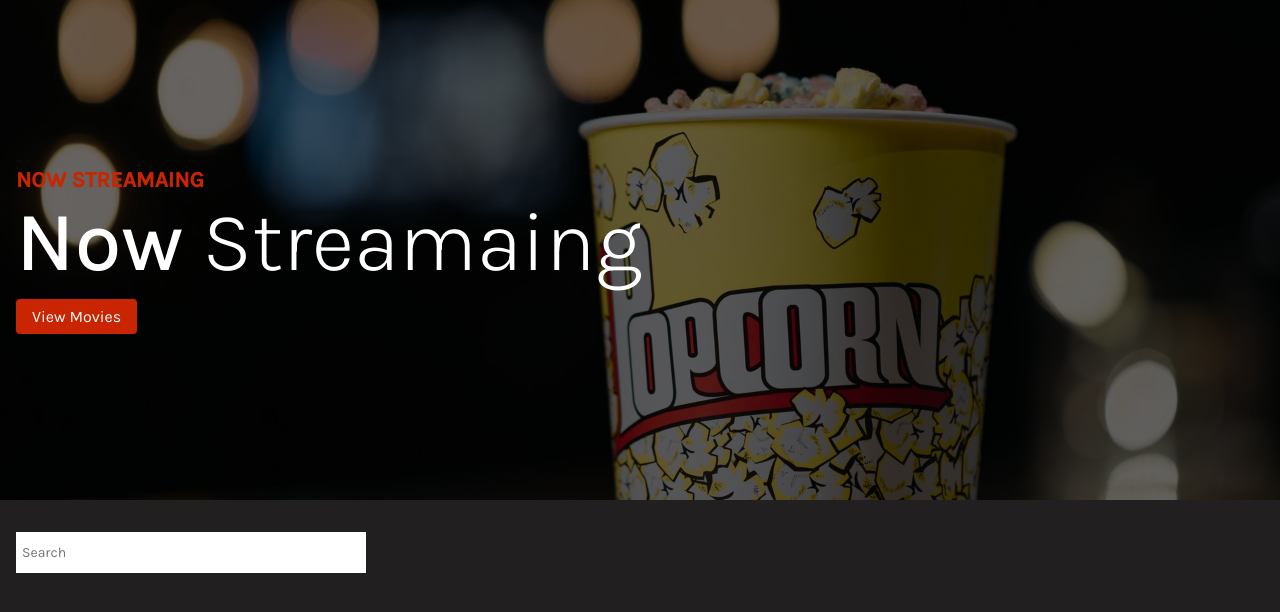
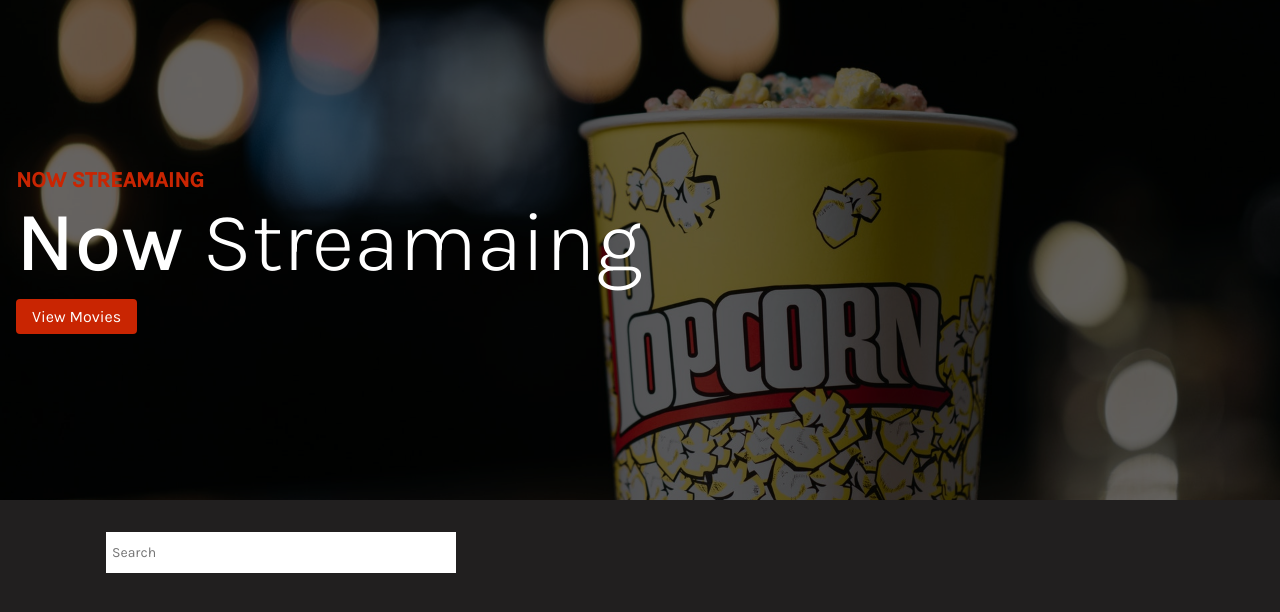
Before and after one commit to Yevhenii-Babenko/movie-app, a Nuxt app: page / in a window 1280 px wide. Shown: the top 612 px of the page. Built offline with nearby package versions, Linux system fonts and the light colour scheme; no server answers.

Commit message:
added dev dep gitpages and add new style to search comp

```diff
--- a/nuxt.config.js
+++ b/nuxt.config.js
@@ -1,5 +1,6 @@
 export default {
   // Global page headers: https://go.nuxtjs.dev/config-head
+  target: 'static',
   head: {
     title: 'movie-app',
     htmlAttrs: {
@@ -43,5 +44,8 @@ export default {
 
   // Build Configuration: https://go.nuxtjs.dev/config-build
   build: {
+  },
+  router: {
+    base: '/movie-app/'
   }
 }
--- a/package.json
+++ b/package.json
@@ -8,7 +8,8 @@
     "start": "nuxt start",
     "generate": "nuxt generate",
     "lint:js": "eslint --ext \".js,.vue\" --ignore-path .gitignore .",
-    "lint": "npm run lint:js"
+    "lint": "npm run lint:js",
+    "deploy": "push-dir --dir=dist --branch=gh-pages --cleanup"
   },
   "dependencies": {
     "@nuxtjs/axios": "^5.13.6",
@@ -27,6 +28,7 @@
     "eslint-plugin-vue": "^7.12.1",
     "fibers": "^5.0.0",
     "prettier": "^2.3.2",
+    "push-dir": "^0.4.1",
     "sass": "^1.42.1",
     "sass-loader": "^10.2.0"
   }
--- a/pages/index.vue
+++ b/pages/index.vue
@@ -3,7 +3,7 @@
     <!-- Hero -->
     <Hero />
     <!-- Search -->
-    <div class="search">
+    <div class="search container">
       <input
         @keyup.enter="$fetch"
         type="text"
```
Also changed, not shown: 1 other file (tests, documents, lock files or other folders).
